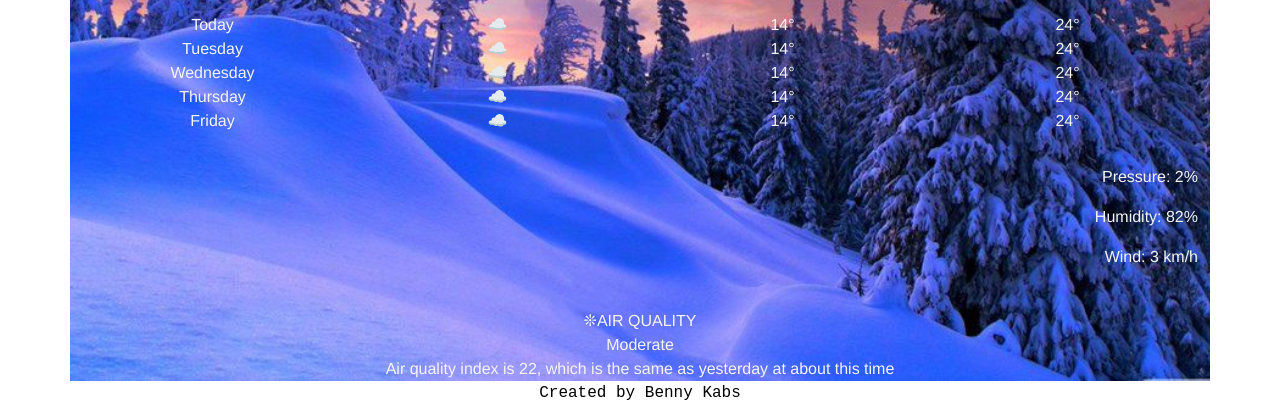
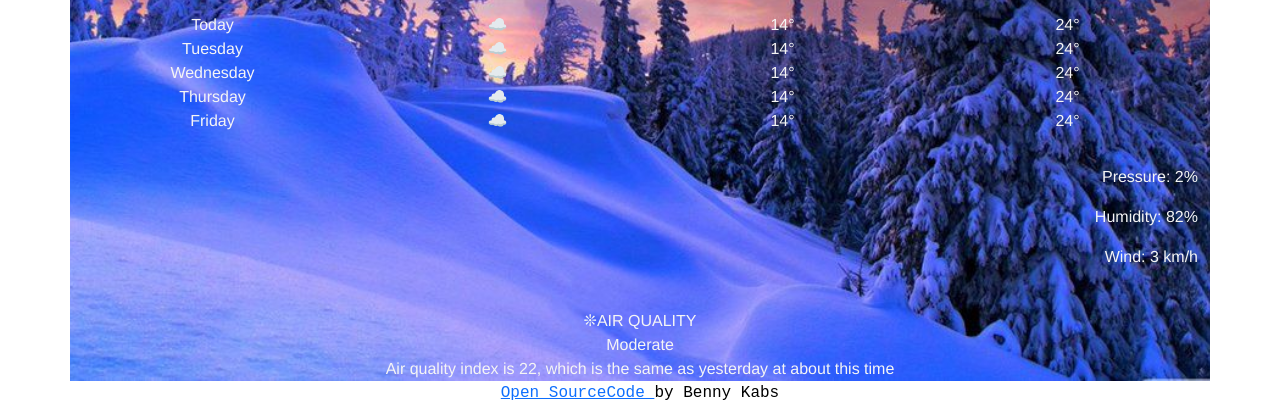
Before and after one commit to bennikabs/my-awesome-App, a plain HTML site: page index.html in a window 1280 px wide. Shown: the part 442-847 px from the top of the page. Drawn offline with nearby package versions, Linux system fonts and the light colour scheme; no server answers.

Commit message:
Added SourceCode link

```diff
--- a/index.html
+++ b/index.html
@@ -100,7 +100,7 @@
       </div>
       </div>
     </div>
-    <footer>Created by Benny Kabs</footer>
+    <footer><a href="https://github.com/bennikabs/my-awesome-App.git" target=“_blank”>Open SourceCode </a>by Benny Kabs</footer>
     <script src="src/index.js"></script>
   </body>
   </html>
```
